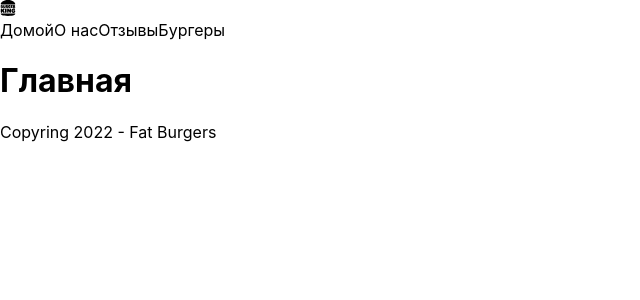
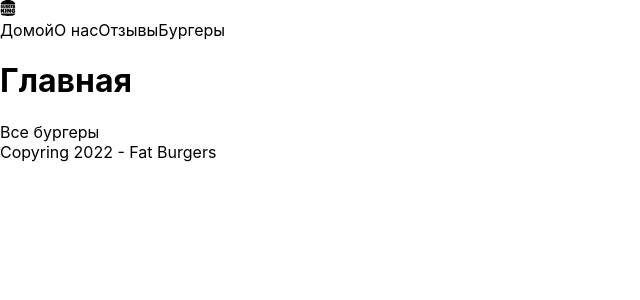
Before and after one commit to Aleksei-89ST/next-js, a Next.js app: page / in a window 1280 px wide. Shown: the top 300 px of the page, without its empty margins (0-640 px from the left). Built offline with nearby package versions, Linux system fonts and the light colour scheme.

Commit message:
Page navigation

```diff
--- a/components/header.js
+++ b/components/header.js
@@ -1,3 +1,4 @@
+import Link from "next/link";
 import { SiBurgerking } from "react-icons/si";
 
 const Header = () => {
@@ -7,10 +8,10 @@ const Header = () => {
         <SiBurgerking />
       </div>
       <nav>
-          <a>Домой</a>
-          <a>О нас</a>
-          <a>Отзывы</a>
-          <a>Бургеры</a>
+          <Link href='/'><a>Домой</a></Link>
+          <Link href='/about'><a>О нас</a></Link>
+          <Link href='/review'><a>Отзывы</a></Link>
+          <Link href='/burgers'><a>Бургеры</a></Link>
       </nav>
     </header>
   );
--- a/pages/index.js
+++ b/pages/index.js
@@ -1,5 +1,6 @@
 import Head from 'next/head'
 import Image from 'next/image'
+import Link from "next/link";
 import Header from '../components/header'
 import Footer from '../components/footer'
 import styles from '../styles/Home.module.css'
@@ -9,6 +10,7 @@ export default function Home() {
     <div>
       <Header/>
      <h1>Главная</h1>
+     <Link href='/burgers'><a>Все бургеры</a></Link>
      <Footer/>
     </div>
   )
```
